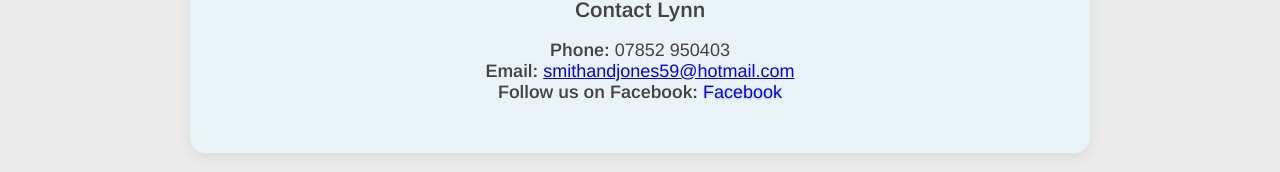
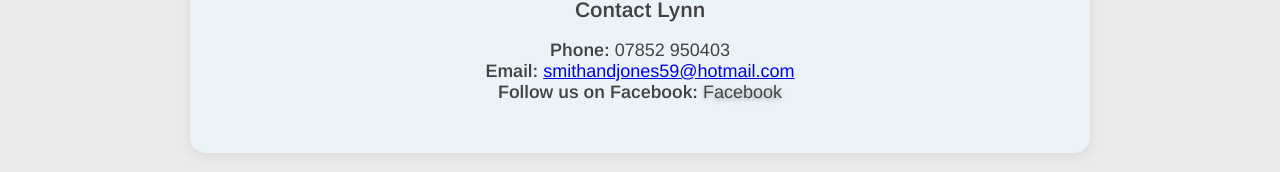
Before and after one commit to STUDIOPHOENIX/lynns-van-site, a plain HTML site: page index.html in a window 1280 px wide. In both pictures the pointer is over the link "Facebook". Shown: the part 2123-2295 px from the top of the page. Drawn offline with nearby package versions, Linux system fonts and the light colour scheme.

Commit message:
Update index.html

```diff
--- a/index.html
+++ b/index.html
@@ -25,7 +25,16 @@
       50% { transform: scale(0.98, 1.02); }
       75% { transform: scale(1.01, 0.99); }
     }
-  </style>
+    a[href*="facebook.com"]:hover {
+    text-shadow: 0px 2px 4px rgba(0, 0, 0, 0.3);
+  }
+  a[href*="facebook.com"]:visited {
+    color: inherit;
+  }
+  a[href*="facebook.com"]:hover {
+    text-shadow: 0px 2px 4px rgba(0, 0, 0, 0.3);
+  }
+</style>
 </head>
 <body>
   <div style="max-width: 100%; background: #434343; color: white; text-align: center; padding: 0.4rem 1rem; font-size: 1rem;">👋 Welcome to our new look site! 👋</div>
@@ -100,7 +109,7 @@
         <h3>Contact Lynn</h3>
         <p><strong>Phone:</strong> 07852 950403<br>
         <strong>Email:</strong> <a href="mailto:smithandjones59@hotmail.com">smithandjones59@hotmail.com</a><br>
-        <strong>Follow us on Facebook:</strong> <a href="https://facebook.com/lynnsvan" target="_blank" style="text-decoration: none; text-shadow: 0px 1px 2px rgba(0, 0, 0, 0.2);">Facebook</a></p>
+        <strong>Follow us on Facebook:</strong> <a href="https://facebook.com/lynnsvan" target="_blank" style="text-decoration: none; color: inherit; transition: text-shadow 0.2s ease;">Facebook</a></p>
       </section>
     </div>
   </main>
```
